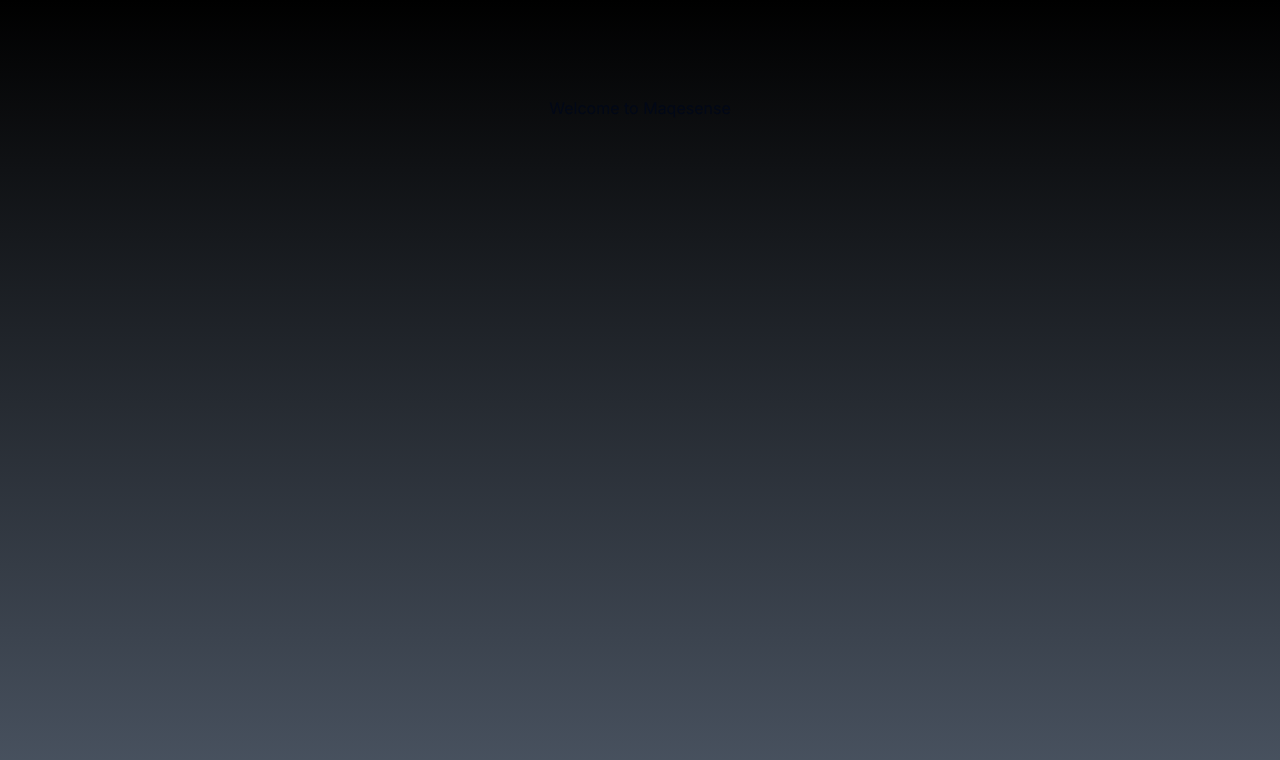
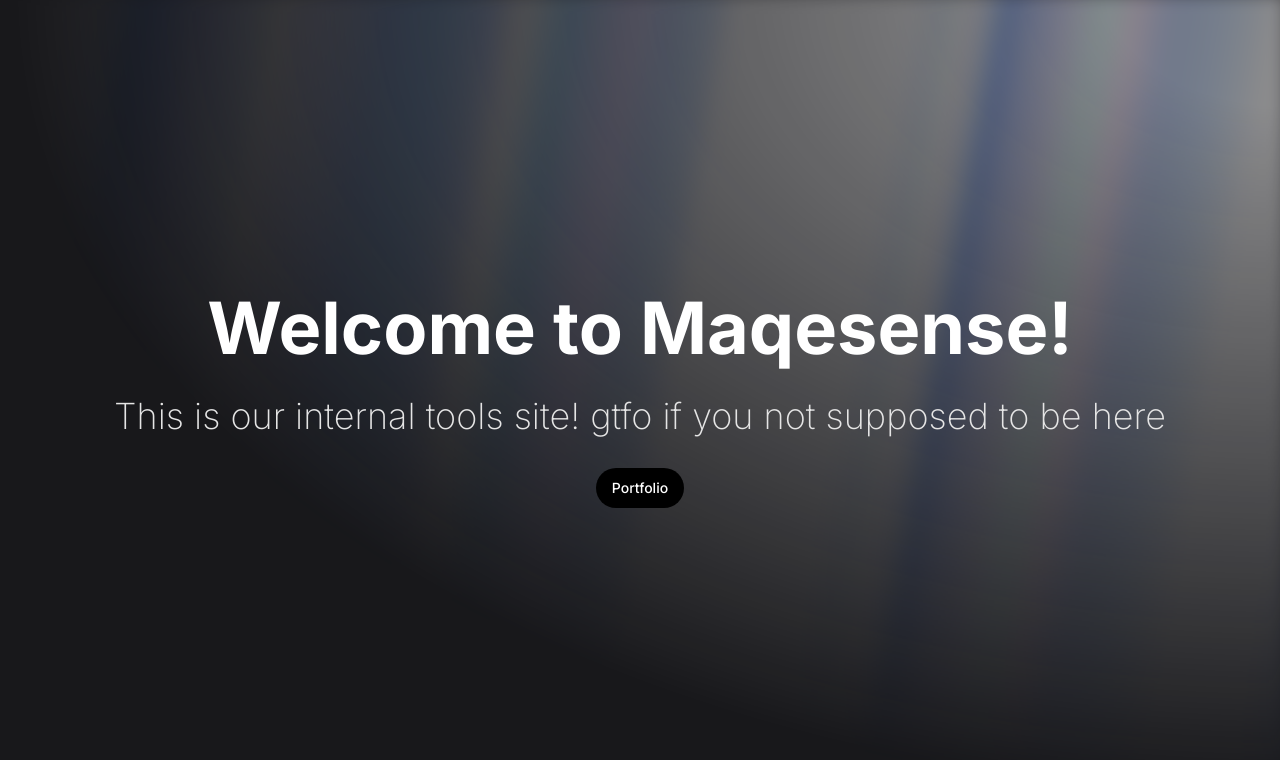
Before and after one commit to Elgius/Maqesense-portfolio, a Next.js app: page / in a window 1280 px wide. Shown: the top 760 px of the page. Built offline with nearby package versions, Linux system fonts and the light colour scheme.

Commit message:
Hero section finalised

```diff
--- a/package.json
+++ b/package.json
@@ -9,6 +9,7 @@
     "lint": "next lint"
   },
   "dependencies": {
+    "@radix-ui/react-slot": "^1.0.2",
     "class-variance-authority": "^0.7.0",
     "clsx": "^2.1.1",
     "framer-motion": "^11.2.5",
--- a/src/app/page.tsx
+++ b/src/app/page.tsx
@@ -1,13 +1,35 @@
+"use client";
+
 import Image from "next/image";
+import { motion } from "framer-motion";
+import { AuroraBackground } from "@/components/animations/aurora-background";
+import { Button } from "@/components/ui/button";
 
 export default function Home() {
   return (
-    <main className="flex min-h-screen flex-col items-center justify-between p-24 bg-gradient-to-b from-black to-gray-600 overflow-hidden">
-      <div>
-        <div>
-          <h1>Welcome to Maqesense</h1>
+    // <main className="overflow-hidden bg-gray-700 min-h-screen">
+    <AuroraBackground>
+      <motion.div
+        initial={{ opacity: 0.0, y: 40 }}
+        whileInView={{ opacity: 1, y: 0 }}
+        transition={{
+          delay: 0.3,
+          duration: 0.8,
+          ease: "easeInOut",
+        }}
+        className="relative flex flex-col gap-4 items-center justify-center px-4 "
+      >
+        <div className="text-3xl md:text-7xl font-bold text-white text-center">
+          Welcome to Maqesense!
         </div>
-      </div>
-    </main>
+        <div className="font-extralight text-base md:text-4xl text-neutral-200 py-4">
+          This is our internal tools site! gtfo if you not supposed to be here
+        </div>
+        <Button className="bg-black dark:bg-white rounded-full w-fit text-white dark:text-black px-4 py-2">
+          Portfolio
+        </Button>
+      </motion.div>
+    </AuroraBackground>
+    // </main>
   );
 }
--- /dev/null
+++ b/src/components/animations/aurora-background.tsx
@@ -0,0 +1,57 @@
+// this is borrowed lol
+
+"use client";
+import { cn } from "@/lib/utils";
+import React, { ReactNode } from "react";
+
+interface AuroraBackgroundProps extends React.HTMLProps<HTMLDivElement> {
+  children: ReactNode;
+  showRadialGradient?: boolean;
+}
+
+export const AuroraBackground = ({
+  className,
+  children,
+  showRadialGradient = true,
+  ...props
+}: AuroraBackgroundProps) => {
+  return (
+    <main>
+      <div
+        // changed to make it permanently zinc-900
+        className={cn(
+          "relative flex flex-col  h-[100vh] items-center justify-center bg-zinc-900  text-slate-950 transition-bg",
+          className
+        )}
+        {...props}
+      >
+        <div className="absolute inset-0 overflow-hidden">
+          <div
+            //   I'm sorry but this is what peak developer performance looks like // trigger warning
+            className={cn(
+              `
+            [--white-gradient:repeating-linear-gradient(100deg,var(--white)_0%,var(--white)_7%,var(--transparent)_10%,var(--transparent)_12%,var(--white)_16%)]
+            [--dark-gradient:repeating-linear-gradient(100deg,var(--black)_0%,var(--black)_7%,var(--transparent)_10%,var(--transparent)_12%,var(--black)_16%)]
+            [--aurora:repeating-linear-gradient(100deg,var(--blue-500)_10%,var(--indigo-300)_15%,var(--blue-300)_20%,var(--violet-200)_25%,var(--blue-400)_30%)]
+            [background-image:var(--white-gradient),var(--aurora)]
+            dark:[background-image:var(--dark-gradient),var(--aurora)]
+            [background-size:300%,_200%]
+            [background-position:50%_50%,50%_50%]
+            filter blur-[10px] invert dark:invert-0
+            after:content-[""] after:absolute after:inset-0 after:[background-image:var(--white-gradient),var(--aurora)]
+            after:dark:[background-image:var(--dark-gradient),var(--aurora)]
+            after:[background-size:200%,_100%]
+            after:animate-aurora after:[background-attachment:fixed] after:mix-blend-difference
+            pointer-events-none
+            absolute -inset-[10px] opacity-50 will-change-transform`,
+
+              showRadialGradient &&
+                `[mask-image:radial-gradient(ellipse_at_100%_0%,black_10%,var(--transparent)_70%)]`
+            )}
+          ></div>
+        </div>
+        {children}
+      </div>
+    </main>
+  );
+};
--- /dev/null
+++ b/src/components/ui/MotionDiv.tsx
@@ -0,0 +1,3 @@
+import { motion } from "framer-motion";
+
+export const MotionDiv = motion.div;
--- /dev/null
+++ b/src/components/ui/button.tsx
@@ -0,0 +1,56 @@
+import * as React from "react"
+import { Slot } from "@radix-ui/react-slot"
+import { cva, type VariantProps } from "class-variance-authority"
+
+import { cn } from "@/lib/utils"
+
+const buttonVariants = cva(
+  "inline-flex items-center justify-center whitespace-nowrap rounded-md text-sm font-medium ring-offset-background transition-colors focus-visible:outline-none focus-visible:ring-2 focus-visible:ring-ring focus-visible:ring-offset-2 disabled:pointer-events-none disabled:opacity-50",
+  {
+    variants: {
+      variant: {
+        default: "bg-primary text-primary-foreground hover:bg-primary/90",
+        destructive:
+          "bg-destructive text-destructive-foreground hover:bg-destructive/90",
+        outline:
+          "border border-input bg-background hover:bg-accent hover:text-accent-foreground",
+        secondary:
+          "bg-secondary text-secondary-foreground hover:bg-secondary/80",
+        ghost: "hover:bg-accent hover:text-accent-foreground",
+        link: "text-primary underline-offset-4 hover:underline",
+      },
+      size: {
+        default: "h-10 px-4 py-2",
+        sm: "h-9 rounded-md px-3",
+        lg: "h-11 rounded-md px-8",
+        icon: "h-10 w-10",
+      },
+    },
+    defaultVariants: {
+      variant: "default",
+      size: "default",
+    },
+  }
+)
+
+export interface ButtonProps
+  extends React.ButtonHTMLAttributes<HTMLButtonElement>,
+    VariantProps<typeof buttonVariants> {
+  asChild?: boolean
+}
+
+const Button = React.forwardRef<HTMLButtonElement, ButtonProps>(
+  ({ className, variant, size, asChild = false, ...props }, ref) => {
+    const Comp = asChild ? Slot : "button"
+    return (
+      <Comp
+        className={cn(buttonVariants({ variant, size, className }))}
+        ref={ref}
+        {...props}
+      />
+    )
+  }
+)
+Button.displayName = "Button"
+
+export { Button, buttonVariants }
--- a/tailwind.config.ts
+++ b/tailwind.config.ts
@@ -1,13 +1,17 @@
-import type { Config } from "tailwindcss"
+import type { Config } from "tailwindcss";
+
+const {
+  default: flattenColorPalette,
+} = require("tailwindcss/lib/util/flattenColorPalette");
 
 const config = {
   darkMode: ["class"],
   content: [
-    './pages/**/*.{ts,tsx}',
-    './components/**/*.{ts,tsx}',
-    './app/**/*.{ts,tsx}',
-    './src/**/*.{ts,tsx}',
-	],
+    "./pages/**/*.{ts,tsx}",
+    "./components/**/*.{ts,tsx}",
+    "./app/**/*.{ts,tsx}",
+    "./src/**/*.{ts,tsx}",
+  ],
   prefix: "",
   theme: {
     container: {
@@ -67,14 +71,34 @@ const config = {
           from: { height: "var(--radix-accordion-content-height)" },
           to: { height: "0" },
         },
+        aurora: {
+          from: {
+            backgroundPosition: "50% 50%, 50% 50%",
+          },
+          to: {
+            backgroundPosition: "350% 50%, 350% 50%",
+          },
+        },
       },
       animation: {
         "accordion-down": "accordion-down 0.2s ease-out",
         "accordion-up": "accordion-up 0.2s ease-out",
+        aurora: "aurora 60s linear infinite",
       },
     },
   },
-  plugins: [require("tailwindcss-animate")],
-} satisfies Config
+  plugins: [require("tailwindcss-animate"), addVariablesForColors],
+} satisfies Config;
 
-export default config
+function addVariablesForColors({ addBase, theme }: any) {
+  let allColors = flattenColorPalette(theme("colors"));
+  let newVars = Object.fromEntries(
+    Object.entries(allColors).map(([key, val]) => [`--${key}`, val])
+  );
+
+  addBase({
+    ":root": newVars,
+  });
+}
+
+export default config;
```
Also changed, not shown: 1 other file (tests, documents, lock files or other folders).
